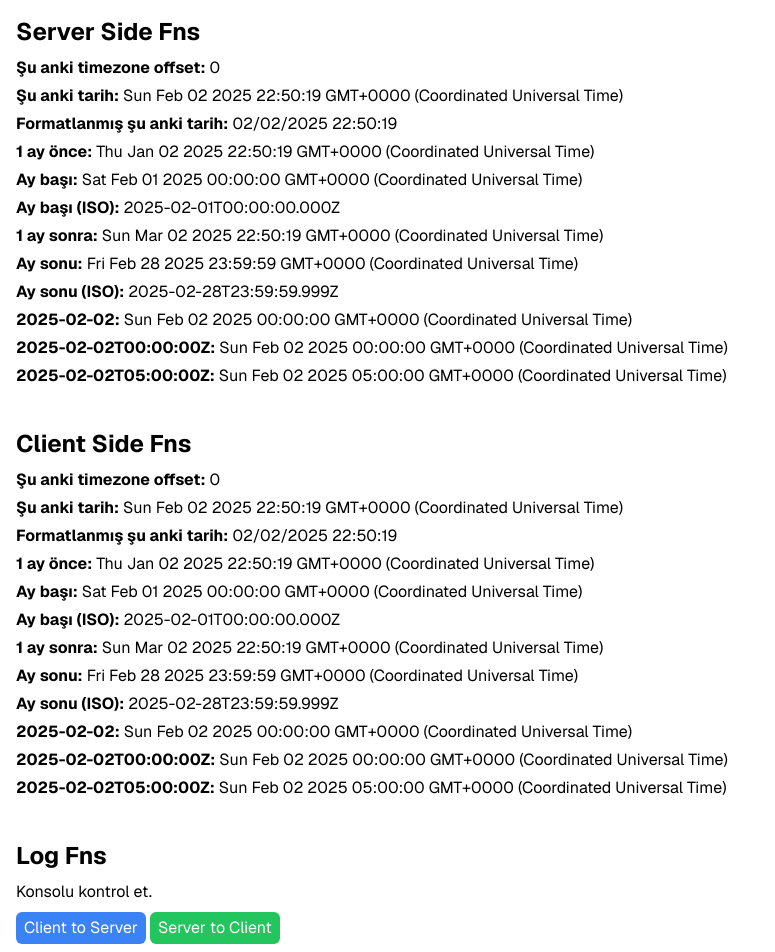
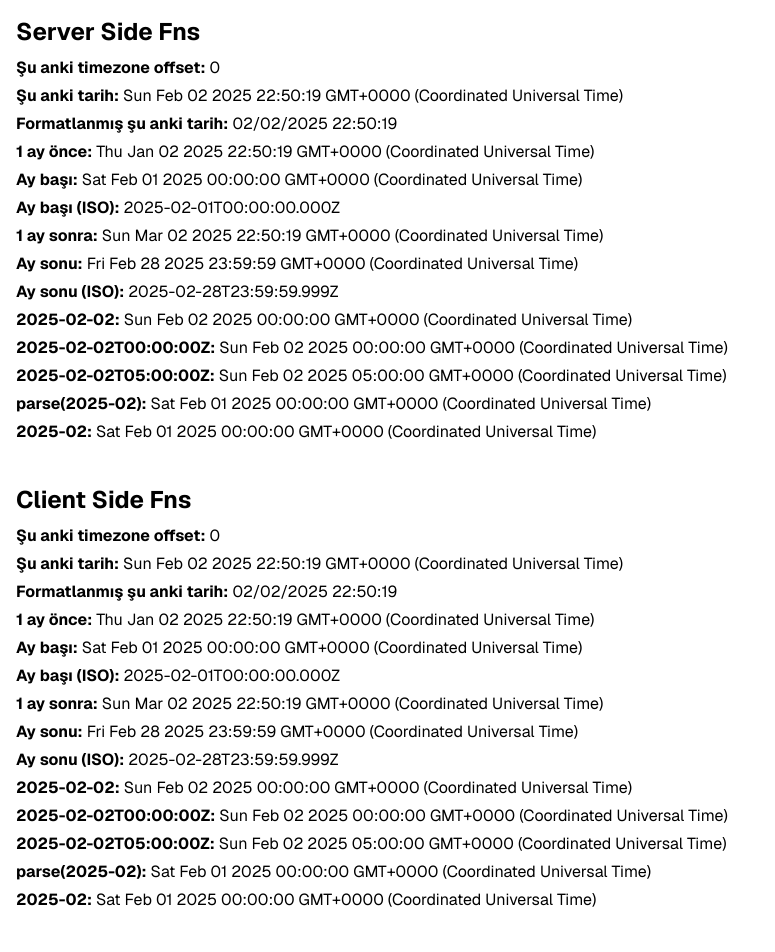
Before and after one commit to mehmetext/date-fns-next, a Next.js app: page / in a window 1280 px wide. Shown: the top 952 px of the page, without its empty margins (0-775 px from the left). Built offline with nearby package versions, Linux system fonts and the light colour scheme.

Commit message:
feat: add parse function

```diff
--- a/src/app/components/client-side-fns.tsx
+++ b/src/app/components/client-side-fns.tsx
@@ -4,6 +4,7 @@ import {
   addMonths,
   endOfMonth,
   format,
+  parse,
   startOfMonth,
   subMonths,
 } from "date-fns";
@@ -54,6 +55,13 @@ export default function ClientSideFns() {
           <b>2025-02-02T05:00:00Z:</b>{" "}
           {new Date("2025-02-02T05:00:00Z").toString()}
         </p>
+        <p>
+          <b>parse(2025-02):</b>{" "}
+          {parse("2025-02", "yyyy-MM", new Date()).toString()}
+        </p>
+        <p>
+          <b>2025-02:</b> {new Date("2025-02").toString()}
+        </p>
       </div>
     </div>
   );
--- a/src/app/components/server-side-fns.tsx
+++ b/src/app/components/server-side-fns.tsx
@@ -2,6 +2,7 @@ import {
   addMonths,
   endOfMonth,
   format,
+  parse,
   startOfMonth,
   subMonths,
 } from "date-fns";
@@ -54,6 +55,13 @@ export default function ServerSideFns() {
           <b>2025-02-02T05:00:00Z:</b>{" "}
           {new Date("2025-02-02T05:00:00Z").toString()}
         </p>
+        <p>
+          <b>parse(2025-02):</b>{" "}
+          {parse("2025-02", "yyyy-MM", new Date()).toString()}
+        </p>
+        <p>
+          <b>2025-02:</b> {new Date("2025-02").toString()}
+        </p>
       </div>
     </div>
   );
```
